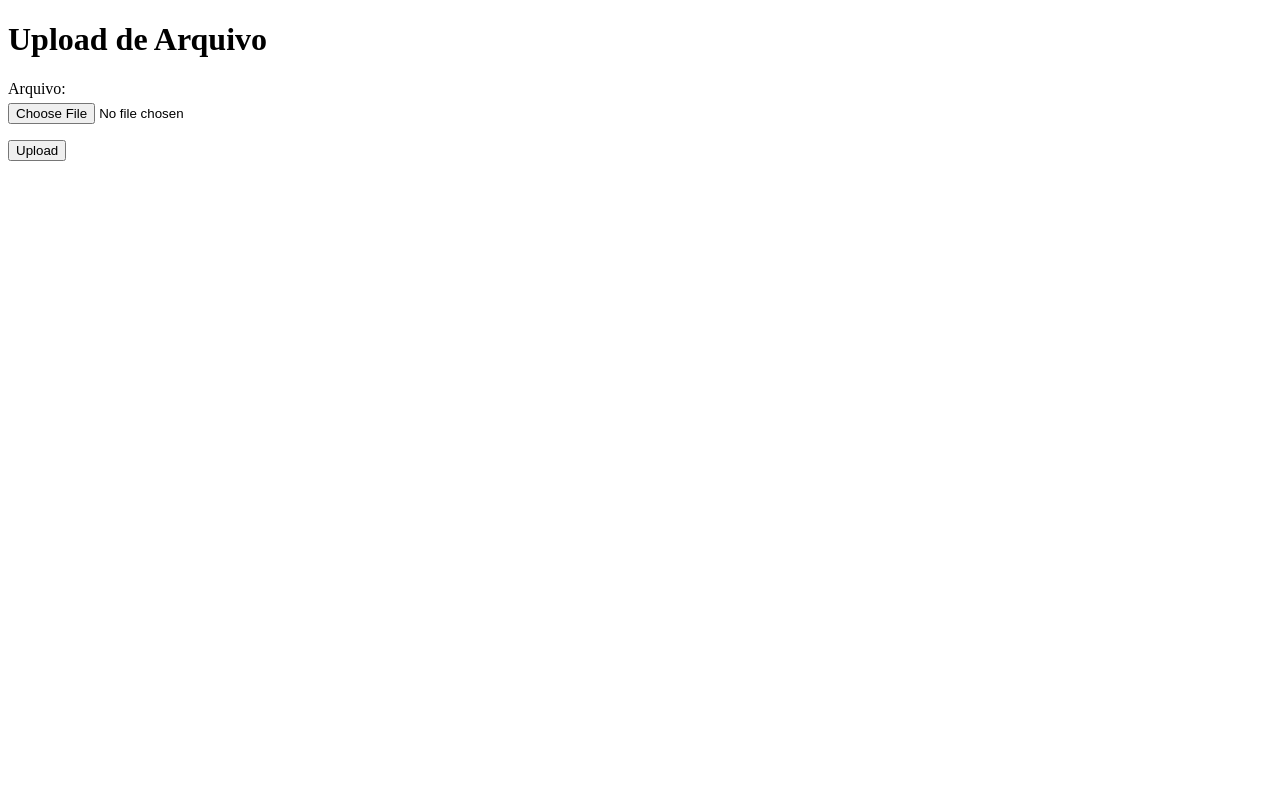
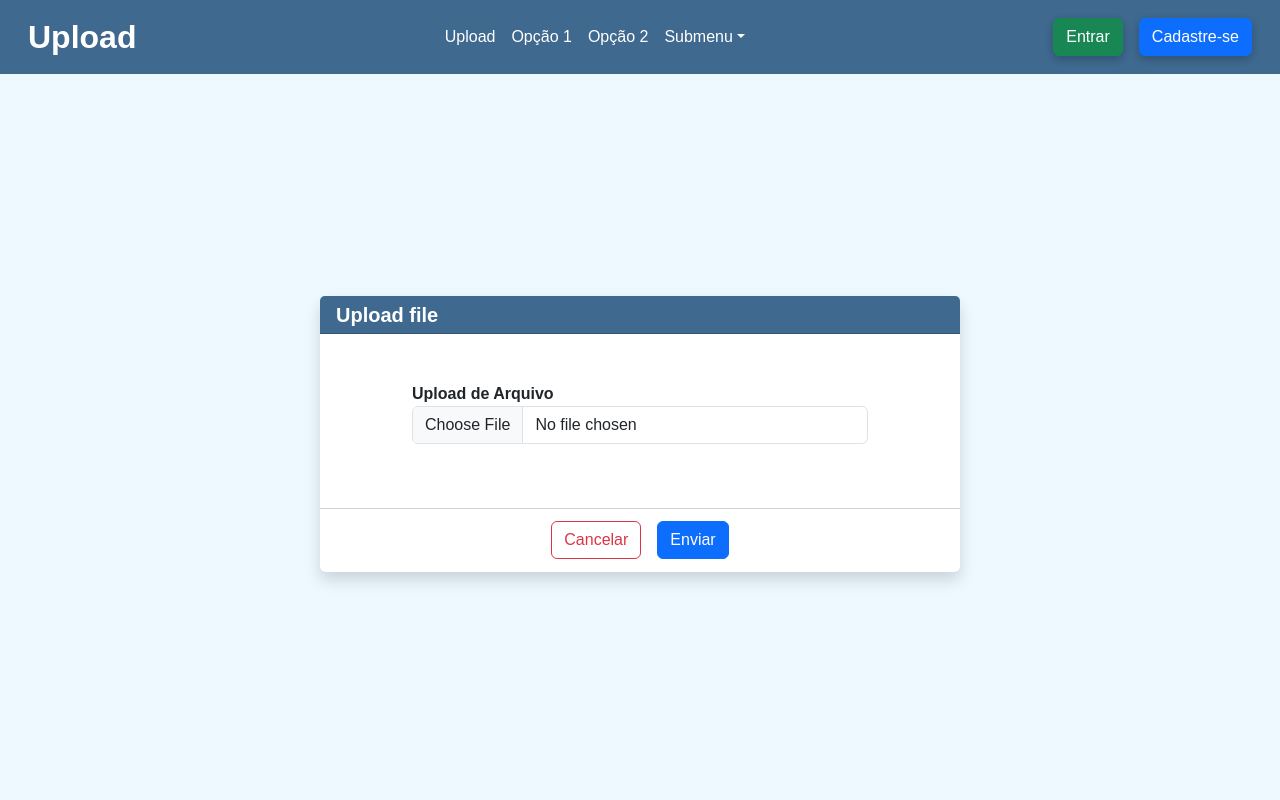
Before and after one commit to marcio-grazianni/upload, a Django app: template templates/html/upload.html in a window 1280 px wide. Run offline with Django 5.2, Linux system fonts and the light colour scheme; the template is opened without the code that fills it, so the values that code supplies are empty; some libraries are stand-ins or nearby versions.

Commit message:
Novas melhorias estéticas.

```diff
--- a/app/urls.py
+++ b/app/urls.py
@@ -1,8 +1,6 @@
 from django.urls import path
-from django.urls.resolvers import URLPattern
 from app import views
 
-
-urlpatterns: list[URLPattern] = [
-    path(route='upload/', view=views.file_upload, name='file_upload'),
+urlpatterns = [
+    path(route='', view=views.file_upload, name='file_upload'),
 ]
--- /dev/null
+++ b/templates/css/style.css
@@ -0,0 +1,151 @@
+/* Reseta o css */
+* {
+    margin: 0;
+    padding: 0;
+    box-sizing: border-box;
+    text-decoration: none;
+}
+
+:root {
+    --cor-branca: white;
+    --cor-preta: black;
+
+    --cor-fundo-menu: #3f698f;
+    --cor-fundo: #EDF8FF;
+    --cor-titulo: var(--cor-fundo-menu);
+}
+
+body {
+    font-family: Arial, Helvetica, sans-serif;
+    background-color: var(--cor-fundo);
+}
+
+.menu-branco {
+    color: white !important;
+}
+
+.menu {
+    background-color: var(--cor-fundo-menu);
+}
+
+.menu-titulo {
+    font-family: Arial, Helvetica, sans-serif;
+    font-size: 2rem;
+    font-weight: 700;
+    margin-left: 1rem;
+}
+
+.menu-div-opcoes {
+    display: flex;
+    justify-content: space-between;
+    flex-wrap: wrap;
+}
+
+.menu-div-opcoes-menus {
+    display: flex;
+    justify-content: center;
+    flex-grow: 1;
+}
+
+.menu-div-opcoes-menus-entrar-cadastre-se {
+    display: flex;
+    gap: 1rem;
+    margin-left: 1rem;
+    margin-right: 1rem;
+}
+
+.card-shadow1 {
+    box-shadow: 0 0.5rem 1rem rgba(0, 0, 0, 0.15);
+}
+
+.btn-shadow1 {
+    box-shadow: 0 0.5rem 1rem rgba(0, 0, 0, 0.15);
+}
+
+.btn-shadow2 {
+    box-shadow: rgba(0, 0, 0, 0.24) 0px 3px 8px;
+}
+
+.container-flex {
+    display: flex;
+    flex-direction: row;
+    justify-content: center;
+    align-items: center;
+    height: calc(100vh - 5rem);
+    background-color: var(--cor-fundo);
+    padding: 1rem;
+}
+
+.card {
+    min-width: fit-content;
+    width: 40rem;
+    border: 0;
+}
+
+.card-header {
+    display: flex;
+    flex-direction: row;
+    align-items: center;
+    padding: 0.2rem 1rem 0.2rem 1rem;
+    border-top-left-radius: 0.3rem;
+    border-top-right-radius: 0.3rem;
+    color: var(--cor-branca);
+    background-color: var(--cor-titulo);
+    font-size: 1.25rem;
+    font-weight: 700;
+}
+
+.card-body {
+    display: flex;
+    flex-direction: column;
+    align-items: center;
+    padding-top: 3rem;
+    padding-bottom: 3rem;
+}
+
+.card-body-content {
+    display: flex;
+    flex-direction: column;
+    min-width: 75%;
+    padding: 0;
+    margin: 0;
+}
+
+.card-footer {
+    display: flex;
+    flex-direction: row;
+    justify-content: center;
+    align-items: center;
+    min-height: 4rem;
+    gap: 1rem;
+    border-bottom-left-radius: 0.3rem;
+    border-bottom-right-radius: 0.3rem;
+    background-color: var(--var-color-white);
+    color: var(--var-color-white);
+}
+
+input::placeholder {
+    color: #495057;
+    font-weight: 600;
+}
+
+.form-group {
+    margin-bottom: 1rem;
+}
+
+label {
+    color: #212529;
+    font-size: 1rem;
+    font-weight: 600;
+}
+
+.content-file {
+    display: flex;
+    flex-direction: column;
+    justify-content: center;
+    align-items: center;
+    width: 100%;
+    border: 1px solid darkgrey;
+    border-radius: 0.3rem;
+    box-shadow: 0 0.5rem 1rem rgba(0, 0, 0, 0.15);
+}
--- /dev/null
+++ b/templates/html/base.html
@@ -0,0 +1,75 @@
+<!DOCTYPE html>
+<html lang="pt-BR">
+{% load static %}
+
+<head>
+    <title>Upload</title>
+    <meta charset="utf-8">
+    <meta name="viewport" content="width=device-width, initial-scale=1.0">
+    <meta name="description" content="Upload de arquivos para posterior tratamento">
+
+    <!-- Bootstrap CSS -->
+    <link href="https://cdn.jsdelivr.net/npm/bootstrap@5.3.3/dist/css/bootstrap.min.css" rel="stylesheet" integrity="sha384-QWTKZyjpPEjISv5WaRU9OFeRpok6YctnYmDr5pNlyT2bRjXh0JMhjY6hW+ALEwIH" crossorigin="anonymous">
+    <!-- App CSS -->
+    <link rel="stylesheet" href="{% static 'css/style.css' %}">
+
+    <!-- Favicon -->
+    <link rel="shortcut icon" href="{% static 'images/favicon.png' %}"/>
+
+    <!-- JavaScript Functions of the App -->
+    <!-- <script src="{% static 'js/funcoes.js' %}"></script> -->
+</head>
+
+<body>
+    <header class="container-fluid menu">
+        <nav class="navbar navbar-expand-md navbar-dark">
+            <a class="navbar-brand" href="{% url 'file_upload' %}">
+                <div class="menu-titulo">Upload</div>
+            </a>
+            <button class="navbar-toggler" type="button" data-bs-toggle="collapse" data-bs-target="#navbarSupportedContent" aria-controls="navbarSupportedContent" aria-expanded="false" aria-label="Toggle navigation">
+                <span class="navbar-toggler-icon"></span>
+            </button>
+            <div class="collapse navbar-collapse menu-div-opcoes" id="navbarSupportedContent">
+                <div class="menu-div-opcoes-menus">
+                    <ul class="navbar-nav mx-auto mb-2 mb-lg-0">
+                        <li class="nav-item">
+                            <a class="nav-link menu-branco" aria-current="page" href="{% url 'file_upload' %}">Upload</a>
+                        </li>
+                        <li class="nav-item">
+                            <a class="nav-link menu-branco" aria-current="page" href="#">Opção 1</a>
+                        </li>
+                        <li class="nav-item">
+                            <a class="nav-link menu-branco" aria-current="page" href="#">Opção 2</a>
+                        </li>
+                        <li class="nav-item dropdown">
+                            <a class="nav-link menu-branco dropdown-toggle" href="#" id="menu-comandos" role="button" data-bs-toggle="dropdown" aria-expanded="false">Submenu</a>
+                            <ul class="dropdown-menu" aria-labelledby="menu-comandos">
+                                <li><a class="dropdown-item" href="#">Submenu 1</a></li>
+                                <li><a class="dropdown-item" href="#">Submenu 2</a></li>
+                                <li><hr class="dropdown-divider"></li>
+                                <li><a class="dropdown-item" href="#">Submenu 3</a></li>
+                            </ul>
+                        </li>
+                    </ul>
+                </div>
+                <div class="menu-div-opcoes-menus-entrar-cadastre-se">
+                    <a class="btn btn-success btn-shadow2" href="#">Entrar</a>
+                    <a class="btn btn-primary btn-shadow2" href="#">Cadastre-se</a>
+                </div>
+            </div>
+        </nav>
+    </header>
+
+    <!-- <div class="container"> -->
+        {% block content %}
+        {% endblock %}
+    <!-- </div> -->
+
+    <script src="https://cdn.jsdelivr.net/npm/bootstrap@5.3.3/dist/js/bootstrap.bundle.min.js" integrity="sha384-YvpcrYf0tY3lHB60NNkmXc5s9fDVZLESaAA55NDzOxhy9GkcIdslK1eN7N6jIeHz" crossorigin="anonymous"></script>
+
+    {% block javascript %}
+    {% endblock %}
+
+</body>
+
+</html>
--- a/templates/html/upload.html
+++ b/templates/html/upload.html
@@ -1,19 +1,39 @@
-<!DOCTYPE html>
-<html>
-    <head>
-        <title>Upload de Arquivo</title>
-    </head>
-    <body>
-        <h1>Upload de Arquivo</h1>
+{% extends 'base.html' %}
+
+{% load static %}
+
+{% block content %}
+<div class="container-flex">
+    <div class="card card-shadow1">
+        <!-- O form sempre deverá estar dentro de um card -->
+        <!-- Se não for utilizado o container do bootstrap -->
         <form method="post" enctype="multipart/form-data">
             {% csrf_token %}
-            <p>
-                <label for="id_file" style="display: block; margin-bottom: 5px;">Arquivo:</label>
-                <!-- A propriedade name do input deve ter o mesmo nome do campo em forms.py -->
-                <!-- Esse nome também deve ser igual ao request.FILES['arquivo'] -->
-                <input id="id_file" name="arquivo" type="file" required>
-            </p>
-            <button type="submit">Upload</button>
+            <div class="card-header">
+                Upload file
+            </div>
+
+            <div class="card-body">
+                <div class="card-body-content">
+                    <div class="form-group">
+                        <label id="lblIdArquivo" for="id_file">
+                            Upload de Arquivo
+                        </label>
+                        <!-- A propriedade name do input deve ter o mesmo nome do campo em forms.py -->
+                        <!-- Esse nome também deve ser igual ao request.FILES['arquivo'] -->
+                        <input class="form-control" id="id_file" name="arquivo" type="file" required>
+                    </div>
+                </div>
+            </div>
+
+            <div class="card-footer">
+                <a href="{% url 'file_upload' %}" id="btnCancelar" class="btn btn-outline-danger">Cancelar</a>
+                <button id="btnEnviar" type="submit" class="btn btn-primary">Enviar</button>
+            </div>
         </form>
-    </body>
-</html>
+    </div>
+</div>
+{% endblock %}
+
+{% block javascript %}
+{% endblock %}
--- a/templates/html/upload_complete.html
+++ b/templates/html/upload_complete.html
@@ -13,5 +13,7 @@
         {% endfor %}
     </ol>
 
+    <a class="btn btn-primary" href="{% url 'upload' %}">Voltar</a>
+
 </body>
 </html>
--- a/upload/urls.py
+++ b/upload/urls.py
@@ -1,25 +1,5 @@
-"""
-URL configuration for upload project.
+from django.urls import include, path
 
-The `urlpatterns` list routes URLs to views. For more information please see:
-    https://docs.djangoproject.com/en/5.0/topics/http/urls/
-Examples:
-Function views
-    1. Add an import:  from my_app import views
-    2. Add a URL to urlpatterns:  path('', views.home, name='home')
-Class-based views
-    1. Add an import:  from other_app.views import Home
-    2. Add a URL to urlpatterns:  path('', Home.as_view(), name='home')
-Including another URLconf
-    1. Import the include() function: from django.urls import include, path
-    2. Add a URL to urlpatterns:  path('blog/', include('blog.urls'))
-"""
-from django.contrib import admin
-from django.urls import path, include
-from django.urls.resolvers import URLResolver
-
-
-urlpatterns: list[URLResolver] = [
-    path(route='admin/', view=admin.site.urls),
-    path(route='', view=include('app.urls')),
+urlpatterns = [
+    path(route='', view=include(arg='app.urls')),
 ]
```
Also changed, not shown: templates/images/favicon.png (added).
